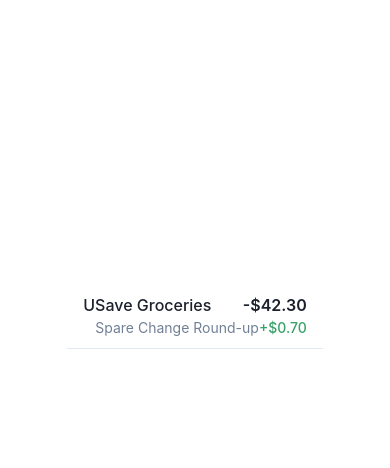
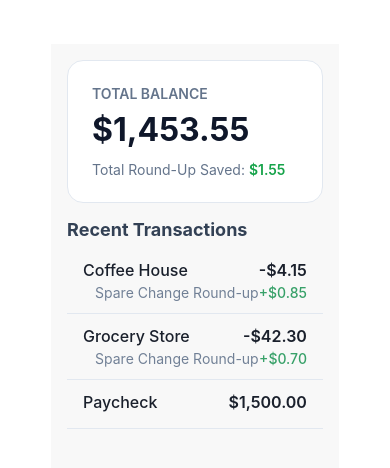
Before and after one commit to Robert-Barry/FintechApp, a React Native app: screen / in a window 390 px wide. Shown: the part 106-574 px from the top of the page. Built offline with nearby package versions, Linux system fonts and the light colour scheme.

Commit message:
Create WalletDashborad to display summary of user account.

```diff
--- a/App.tsx
+++ b/App.tsx
@@ -1,17 +1,18 @@
 import { StatusBar } from 'expo-status-bar';
 import { StyleSheet, Text, View } from 'react-native';
-import TransactionItem, { Transaction } from './src/features/wallet/components/TransactionItem';
+import WalletDashboard from './src/features/wallet/components/WalletDashboard';
+import { Transaction } from './src/features/wallet/components/TransactionItem';
 
-const mockData: Transaction = {
-  id: 1,
-  description: 'USave Groceries',
-  amountInCents: -4230,
-}
+const transactions: Transaction[] = [
+    { id: 1, description: 'Coffee House', amountInCents: -415 },
+    { id: 2, description: 'Grocery Store', amountInCents: -4230 },
+    { id: 3, description: 'Paycheck', amountInCents: 150000 },
+];
 
 export default function App() {
   return (
     <View style={styles.container}>
-      <TransactionItem transaction={mockData} />
+      <WalletDashboard transactions={transactions} />
     </View>
   );
 }
@@ -22,5 +23,6 @@
     backgroundColor: '#fff',
     alignItems: 'center',
     justifyContent: 'center',
+    paddingTop: 150
   },
 });
--- /dev/null
+++ b/src/features/wallet/components/WalletDashboard.tsx
@@ -0,0 +1,116 @@
+import { calculateRoundUp } from "../../../utils/calculateRoundUp";
+import {
+    View,
+    Text,
+    FlatList,
+    StyleSheet,
+} from "react-native";
+import TransactionItem, { Transaction } from "../components/TransactionItem";
+
+interface WalletDashboardPros {
+    transactions: Transaction[];
+}
+
+const formatter = new Intl.NumberFormat('en-US', {
+    style: 'currency',
+    currency: 'USD',
+});
+
+
+
+
+export default function WalletDashboard({ transactions }: WalletDashboardPros) {
+    const accountTotalInCents = transactions.reduce((total, transaction) => {
+        return total + transaction.amountInCents;
+    }, 0);
+
+    const roundUpInCents = transactions.reduce((total, transaction) => {
+        let roundUpInCents = 0;
+
+        if (transaction.amountInCents < 0) {
+            const absoluteCents = Math.abs(transaction.amountInCents);
+            // Calculate the round up
+            roundUpInCents = calculateRoundUp(absoluteCents);
+        }
+
+        return total + roundUpInCents;
+    }, 0);
+
+    const formattedTotal = formatter.format(accountTotalInCents / 100);
+    const formattedSavings = formatter.format(roundUpInCents / 100);
+
+    return (
+        <View style={styles.container}>
+            {/*  Header / Summary / Blocks */}
+            <View style={styles.summaryCard}>
+                <Text style={styles.label}>Total Balance</Text>
+                <Text style={styles.balanceText}>{formattedTotal}</Text>
+
+                <View style={styles.savingsRow}>
+                    <Text style={styles.savingsLabel}>Total Round-Up Saved: </Text>
+                    <Text style={styles.savingsValue}>{formattedSavings}</Text>
+                </View>
+            </View>
+
+            <Text style={styles.listHeader}>Recent Transactions</Text>
+
+            <FlatList
+                data={transactions}
+                renderItem={({ item }) => <TransactionItem transaction={item} />}
+                keyExtractor={(item) => item.id.toString()}
+                contentContainerStyle={styles.listContainer}
+            />
+        </View>
+    )
+}
+
+const styles = StyleSheet.create({
+    container: {
+        flex: 1,
+        backgroundColor: '#F8F8F8'
+    },
+    summaryCard: {
+        backgroundColor: '#FFFFFF',
+        padding: 24,
+        margin: 16,
+        borderRadius: 16,
+        borderWidth: 1,
+        borderColor: '#E2E8F0',
+    },
+    label: {
+        fontSize: 14,
+        color: '#64748B',
+        fontWeight: '600',
+        textTransform: 'uppercase',
+    },
+    balanceText: {
+        fontSize: 32,
+        fontWeight: '700',
+        color: '#0F172A',
+        marginVertical: 8,
+    },
+    savingsRow: {
+        flexDirection: 'row',
+        alignItems: 'center',
+        marginTop: 4,
+    },
+    savingsLabel: {
+        fontSize: 14,
+        color: '#64748B',
+    },
+    savingsValue: {
+        fontSize: 14,
+        fontWeight: '600',
+        color: '#16A34A',
+    },
+    listHeader: {
+        fontSize: 18,
+        fontWeight: 700,
+        color: '#334155',
+        marginHorizontal: 16,
+        marginBottom: 8,
+    },
+    listContainer: {
+        paddingHorizontal: 16,
+    }
+});
```
Also changed, not shown: 1 other file (tests, documents, lock files or other folders).
